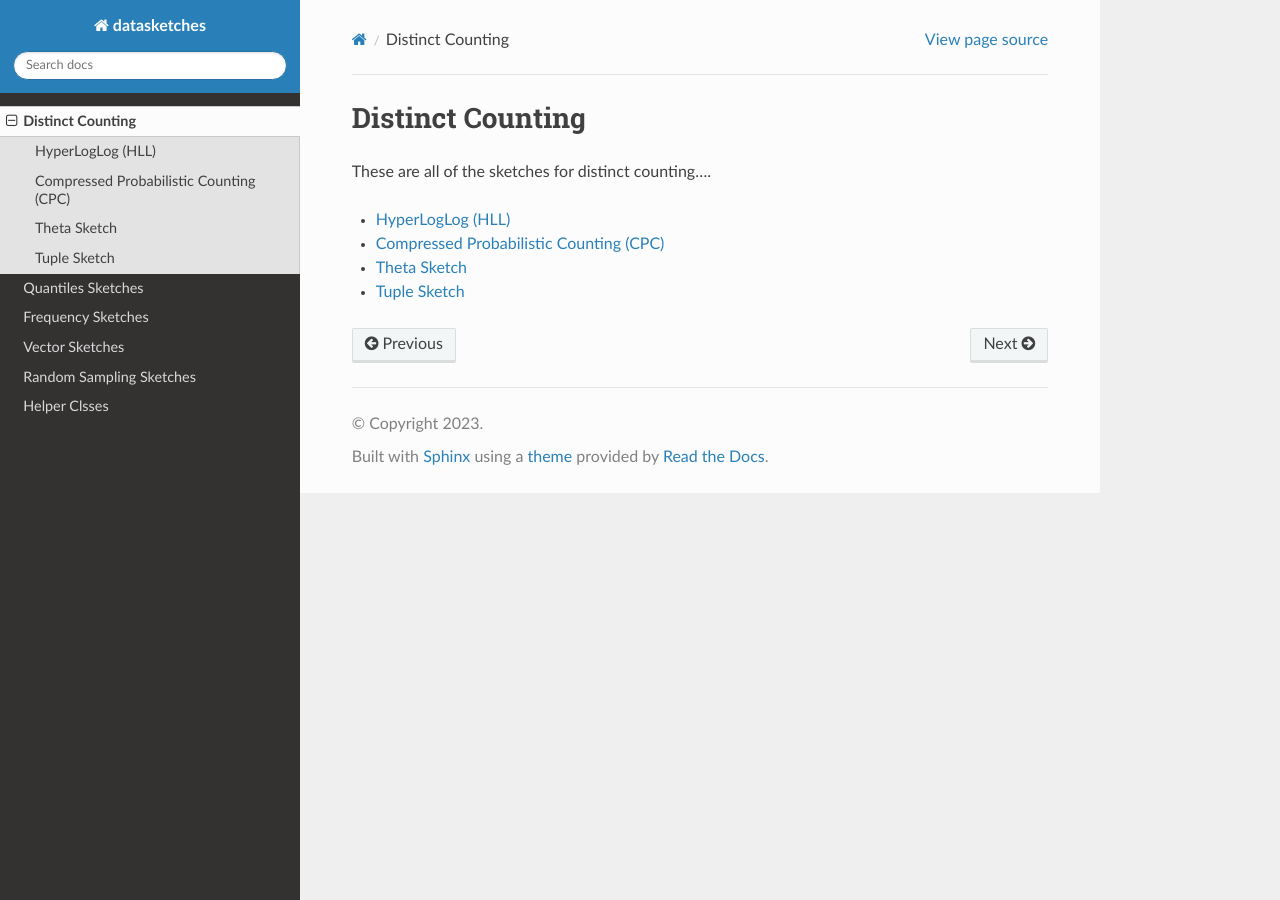
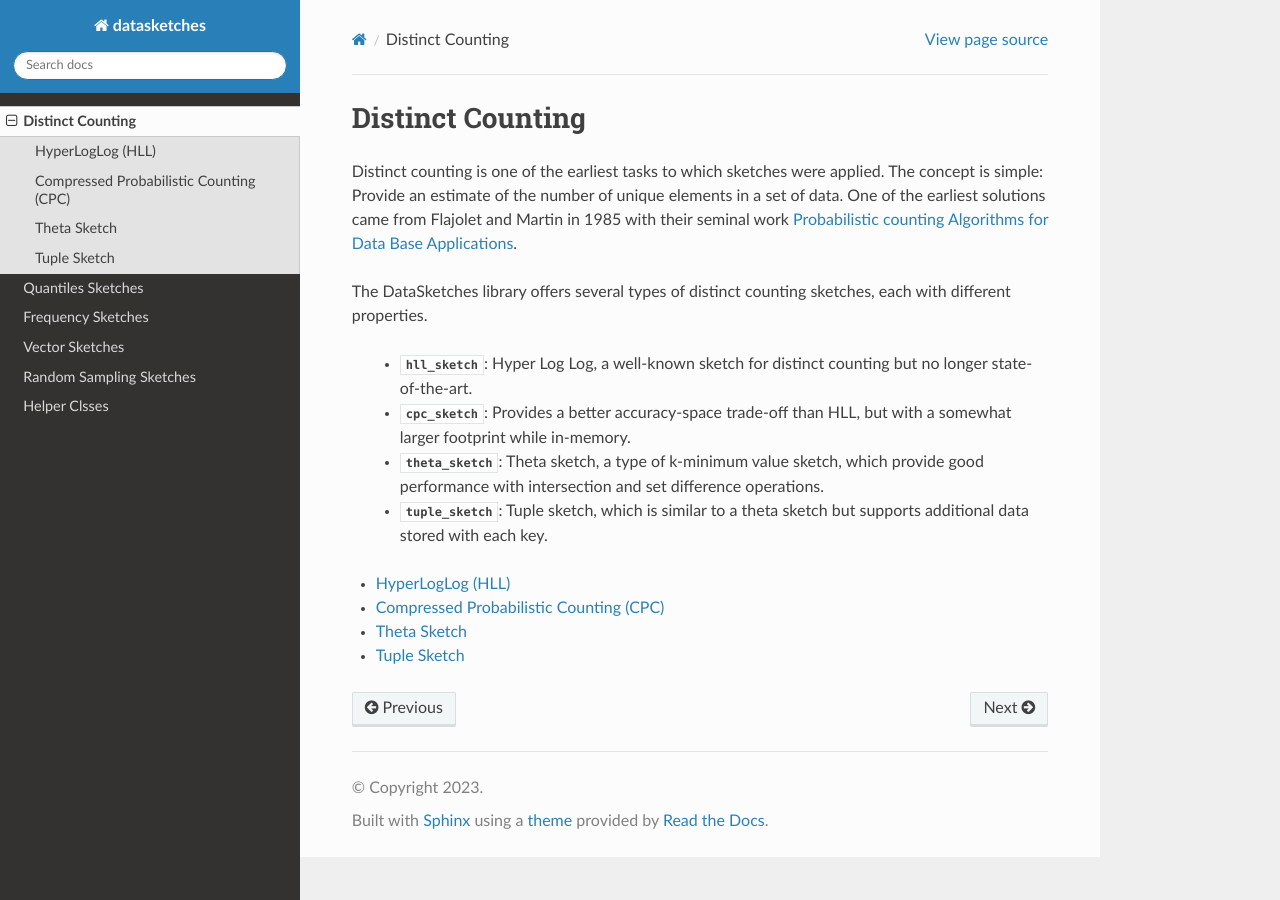
Before and after one commit to apache/datasketches-python, a Sphinx documentation site: the page built from docs/source/distinct_counting/index.rst, in a window 1280 px wide. Built offline with Sphinx 7.4.7 and the Read the Docs theme 2.0.0, drawn with Linux system fonts in a browser that asks for light colours.

Commit message:
Provided a more useful blurb in each family index page

```diff
--- a/docs/source/distinct_counting/index.rst
+++ b/docs/source/distinct_counting/index.rst
@@ -1,6 +1,19 @@
 Distinct Counting
 =================
-These are all of the sketches for distinct counting....
+
+.. currentmodule:: datasketches
+
+Distinct counting is one of the earliest tasks to which sketches were applied. The concept is simple:
+Provide an estimate of the number of unique elements in a set of data. One of the earliest solutions came
+from Flajolet and Martin in 1985 with their seminal work
+`Probabilistic counting Algorithms for Data Base Applications <http://db.cs.berkeley.edu/cs286/papers/flajoletmartin-jcss1985.pdf>`_.
+
+The DataSketches library offers several types of distinct counting sketches, each with different properties.
+
+  * :class:`hll_sketch`: Hyper Log Log, a well-known sketch for distinct counting but no longer state-of-the-art.
+  * :class:`cpc_sketch`: Provides a better accuracy-space trade-off than HLL, but with a somewhat larger footprint while in-memory.
+  * :class:`theta_sketch`: Theta sketch, a type of k-minimum value sketch, which provide good performance with intersection and set difference operations.
+  * :class:`tuple_sketch`: Tuple sketch, which is similar to a theta sketch but supports additional data stored with each key.
 
 .. toctree::
   :maxdepth: 1
--- a/docs/source/sampling/index.rst
+++ b/docs/source/sampling/index.rst
@@ -1,5 +1,7 @@
 Random Sampling Sketches
 ========================
+
+.. currentmodule:: datasketches
 
 These sketches are used to randomly sample items. The length of the input
 stream does not need to be known in advance.
@@ -9,8 +11,8 @@ Probability Proportional to Size) sketches will include sample items based on
 each item's weight relative to the weight of the entire stream but
 they differ in details:
 
-  * EBPPS ensures that the probability of including an item is always exactly proportional to the item's weight.
-  * VarOpt optimizes for applying a predicate to the resulting sample such that the variance of the subset sum after applying the predicate is minimized, even if the inclusion probability differs somewhat from being proportional to the item's weight.
+  * :class:`ebpps_sketch` ensures that the probability of including an item is always exactly proportional to the item's weight.
+  * :class:`var_opt_sketch` optimizes for applying a predicate to the resulting sample such that the variance of the subset sum after applying the predicate is minimized, even if the inclusion probability differs somewhat from being proportional to the item's weight.
 
 .. toctree::
   :maxdepth: 1
--- a/docs/source/vector/index.rst
+++ b/docs/source/vector/index.rst
@@ -1,6 +1,10 @@
 Vector Sketches
 ==================
-These sketches are designed to accept vector inputs.
+
+.. currentmodule:: dataksetches
+
+These sketches are designed to accept vector inputs. For now, the library provides only the
+:class:`density_sketch` for Kernel Density Estimation.
 
 .. toctree::
   :maxdepth: 1
```
Also changed, not shown: docs/source/frequency/index.rst (+7 -1 lines), docs/source/helper/index.rst (+8 -0 lines), docs/source/quantiles/index.rst (+17 -1 lines), 1 other file.
